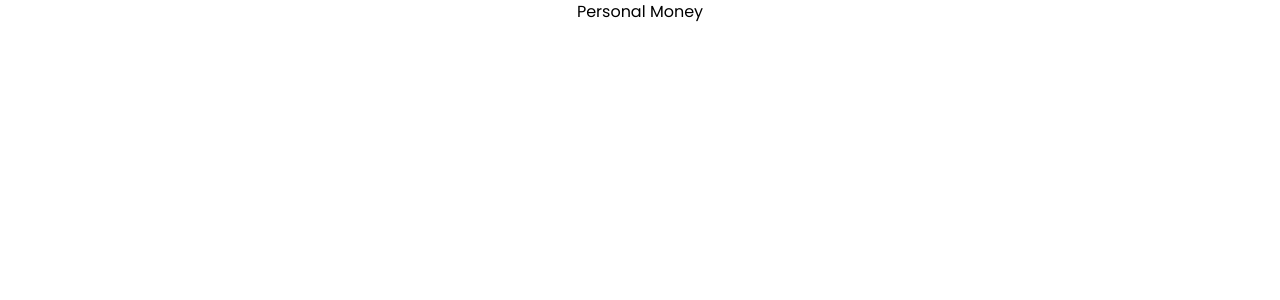
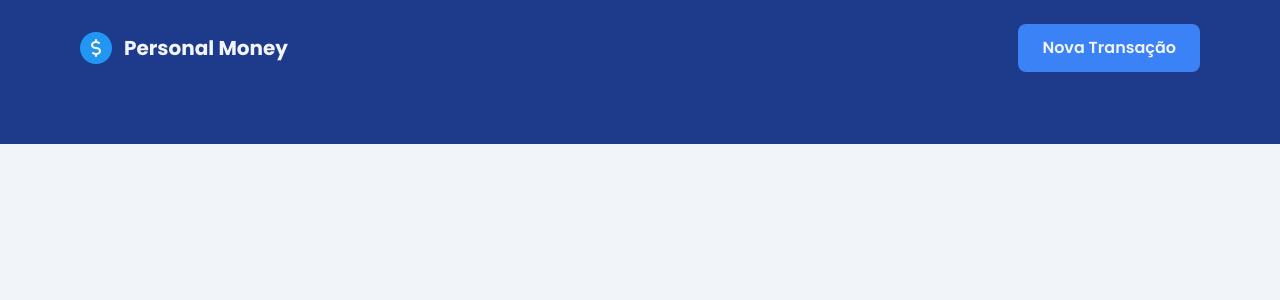
Before and after one commit to timabuntu/personal_money, a React (Create React App) app: page / in a window 1280 px wide. Shown: the top 300 px of the page. Built offline with nearby package versions, Linux system fonts and the light colour scheme.

Commit message:
feat: header

```diff
--- a/src/App.tsx
+++ b/src/App.tsx
@@ -1,7 +1,15 @@
+import Header from "./components/Header";
+
 const App: React.FC = () => {
   return (
-    <div>
-      <h1 className="text-center">Personal Money</h1>
+    <div className="flex min-h-screen bg-slate-100">
+      <div className="w-full bg-blue-900 h-36">
+        <main className="px-4 mx-auto sm:max-w-3xl md:max-w-4xl xl:max-w-6xl 2xl:max-w-7xl">
+          <header className="py-6">
+            <Header />
+          </header>
+        </main>
+      </div>
     </div>
   );
 };
--- /dev/null
+++ b/src/components/Header/index.tsx
@@ -0,0 +1,20 @@
+import logoImg from "../../assets/logo.png";
+
+const Header: React.FC = () => {
+  return (
+    <header className="flex justify-between">
+      <div className="flex items-center gap-3">
+        <img src={logoImg} alt="Logotipo" className="w-8 h-8" />
+        <h1 className="text-xl font-bold text-slate-100">Personal Money</h1>
+      </div>
+      <button
+        type="button"
+        className="px-6 py-3 font-semibold bg-blue-500 rounded-lg text-slate-100"
+      >
+        Nova Transação
+      </button>
+    </header>
+  );
+};
+
+export default Header;
```
